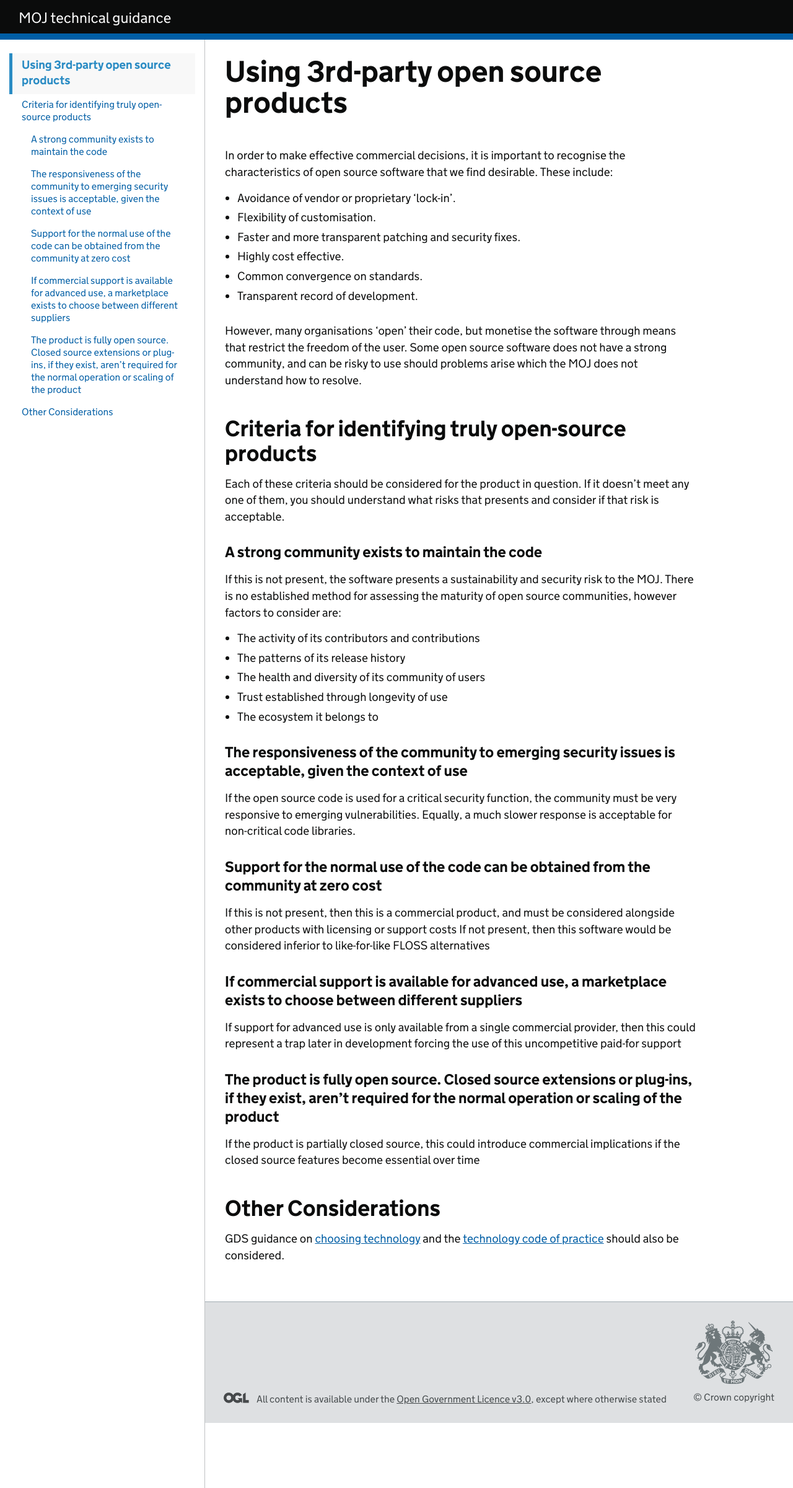
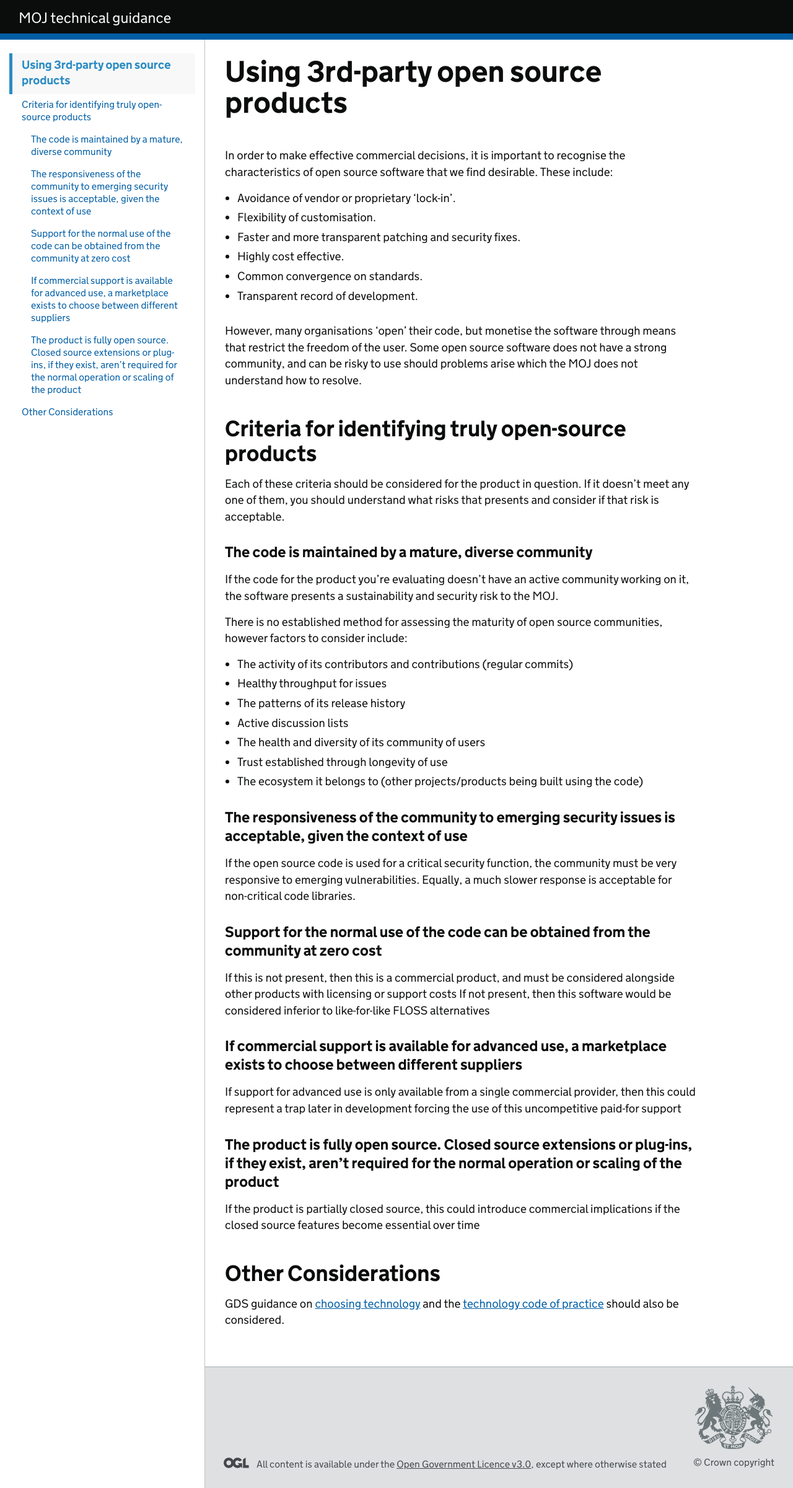
Before and after one commit to ministryofjustice/technical-guidance, a Jekyll site: the page built from standards/using-3rd-party-open-source-products.md, in a window 1280 px wide. Shown: the whole page at 62% size. Built offline with Jekyll 4.4.1, drawn with Linux system fonts in a browser that asks for light colours; our own code applies the rules of GitHub Pages for plain Markdown files.

Commit message:
Add criteria for evaluating a project's community
* Include diversity as a desirable trait
* Add other criteria from @awarman's comment on #14

```diff
--- a/standards/using-3rd-party-open-source-products.md
+++ b/standards/using-3rd-party-open-source-products.md
@@ -15,15 +15,19 @@ However, many organisations ‘open’ their code, but monetise the software thr
 
 Each of these criteria should be considered for the product in question. If it doesn't meet any one of them, you should understand what risks that presents and consider if that risk is acceptable.
 
-### A strong community exists to maintain the code
+### The code is maintained by a mature, diverse community
 
-If this is not present, the software presents a sustainability and security risk to the MOJ. There is no established method for assessing the maturity of open source communities, however factors to consider are:
+If the code for the product you're evaluating doesn't have an active community working on it, the software presents a sustainability and security risk to the MOJ.
 
-- The activity of its contributors and contributions
+There is no established method for assessing the maturity of open source communities, however factors to consider include:
+
+- The activity of its contributors and contributions (regular commits)
+- Healthy throughput for issues
 - The patterns of its release history
+- Active discussion lists
 - The health and diversity of its community of users
 - Trust established through longevity of use
-- The ecosystem it belongs to
+- The ecosystem it belongs to (other projects/products being built using the code)
 
 ### The responsiveness of the community to emerging security issues is acceptable, given the context of use
 
```
